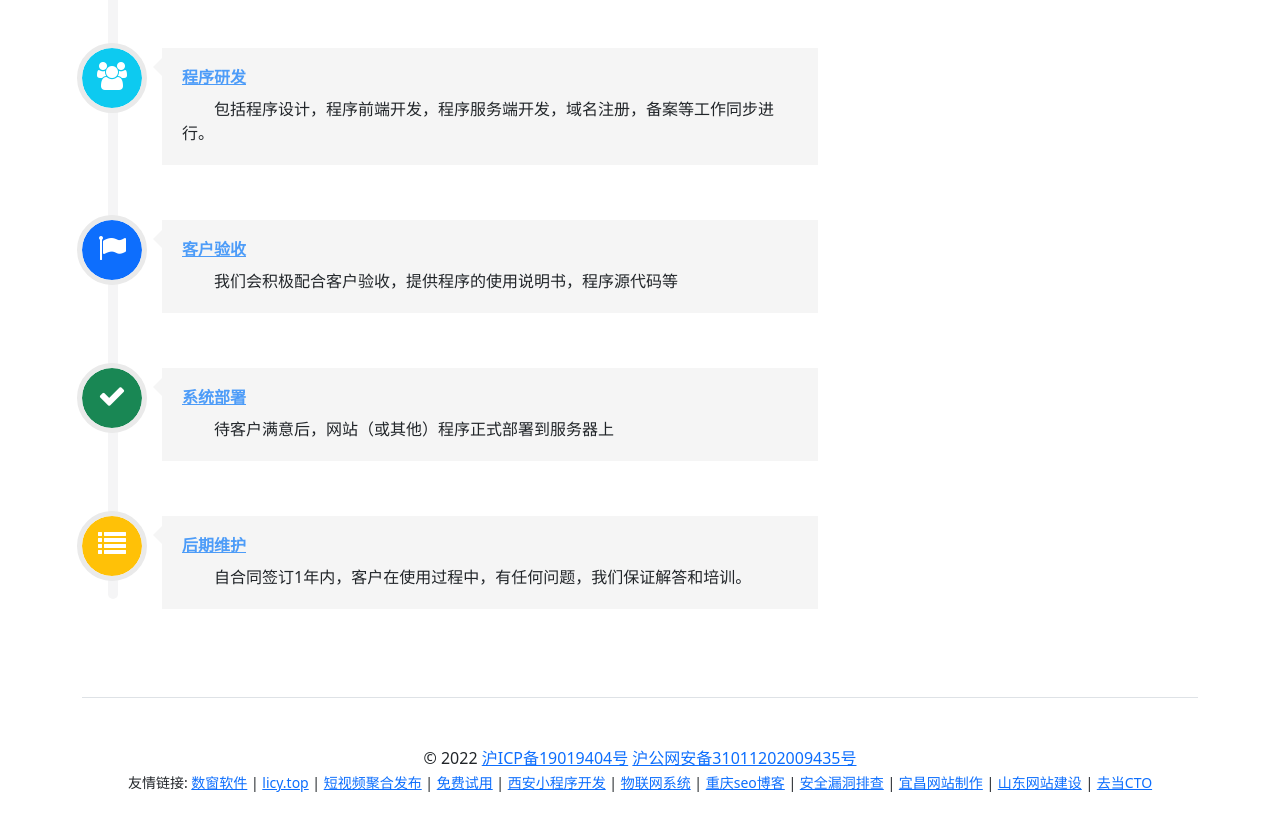
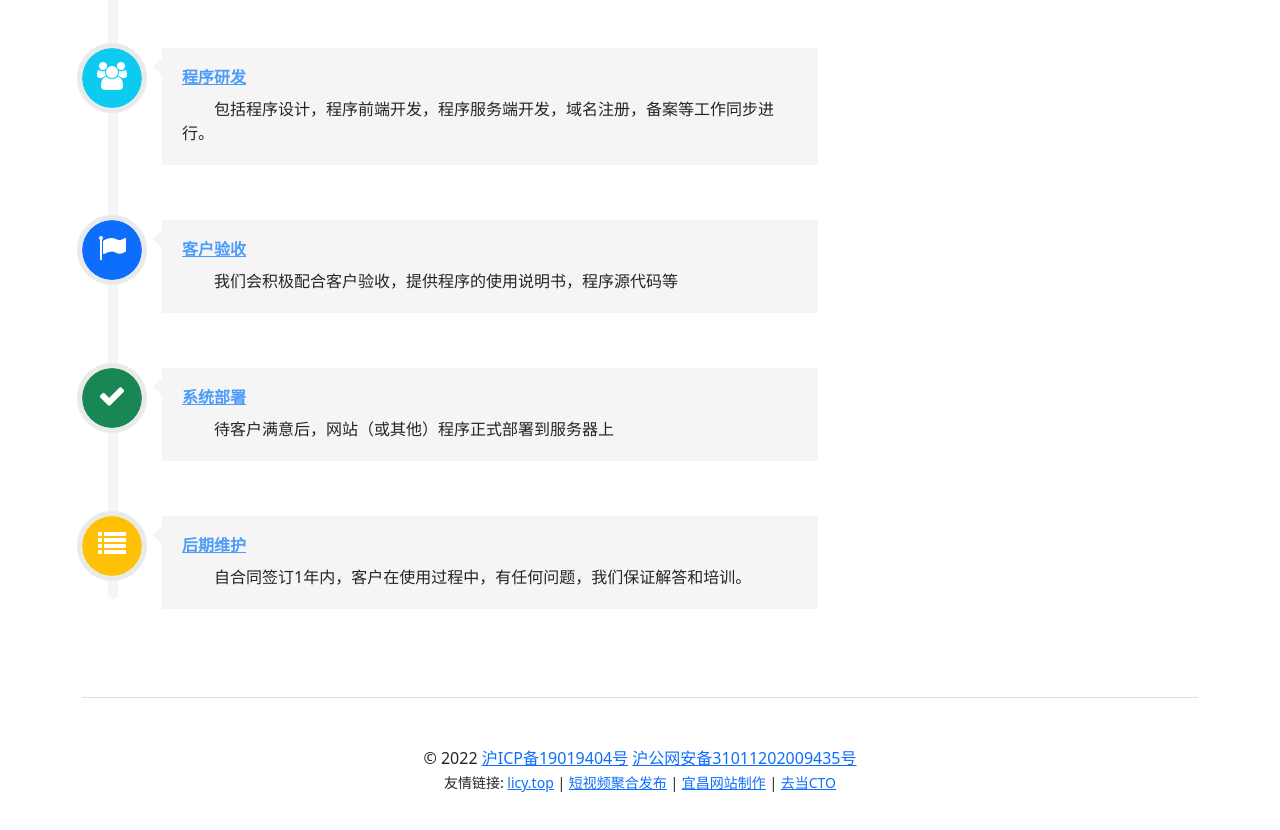
Before and after one commit to li-chun-yin/asbamboo-com, a plain HTML site: page index.html in a window 1280 px wide. Shown: the part 1163-1993 px from the top of the page. Drawn offline with Linux system fonts and the light colour scheme.

Commit message:
update index

```diff
--- a/index.html
+++ b/index.html
@@ -305,16 +305,9 @@
                 </div>
                 <div class="col-12 text-center">
                     <small>友情链接:
-                        <a href="http://www.windowdb.com/" title="数窗软件" _target="_blank">数窗软件</a> |
                         <a href="http://licy.top" title="李春寅" _target="_blank">licy.top</a> |
                         <a href="http://yimei.licy.top" title="一键发布到抖音、快手、今日头条、西瓜视频" _target="_blank">短视频聚合发布</a> |
-                        <a href="https://www.shikegu.com/" title="免费试用" _target="_blank">免费试用</a> |
-                        <a href="http://www.xakeman.com/" title="西安小程序开发" _target="_blank">西安小程序开发</a> |
-                        <a href="http://www.jsycsb.com/" title="物联网系统" _target="_blank">物联网系统</a> |
-                        <a href="http://www.3guozi.com/" title="重庆seo博客" _target="_blank">重庆seo博客</a> |
-                        <a href="http://www.kejiyanfa.com/" title="安全漏洞排查" _target="_blank">安全漏洞排查</a> |
                         <a href="http://www.it285.com/" title="宜昌网站制作" _target="_blank">宜昌网站制作</a> |
-                        <a href="https://www.hccmic.com/" title="山东网站建设" _target="_blank">山东网站建设</a> |
                         <a href="https://www.qdcto.com/" title="去当CTO" _target="_blank">去当CTO</a>
                     </small>
                 </div>
```
